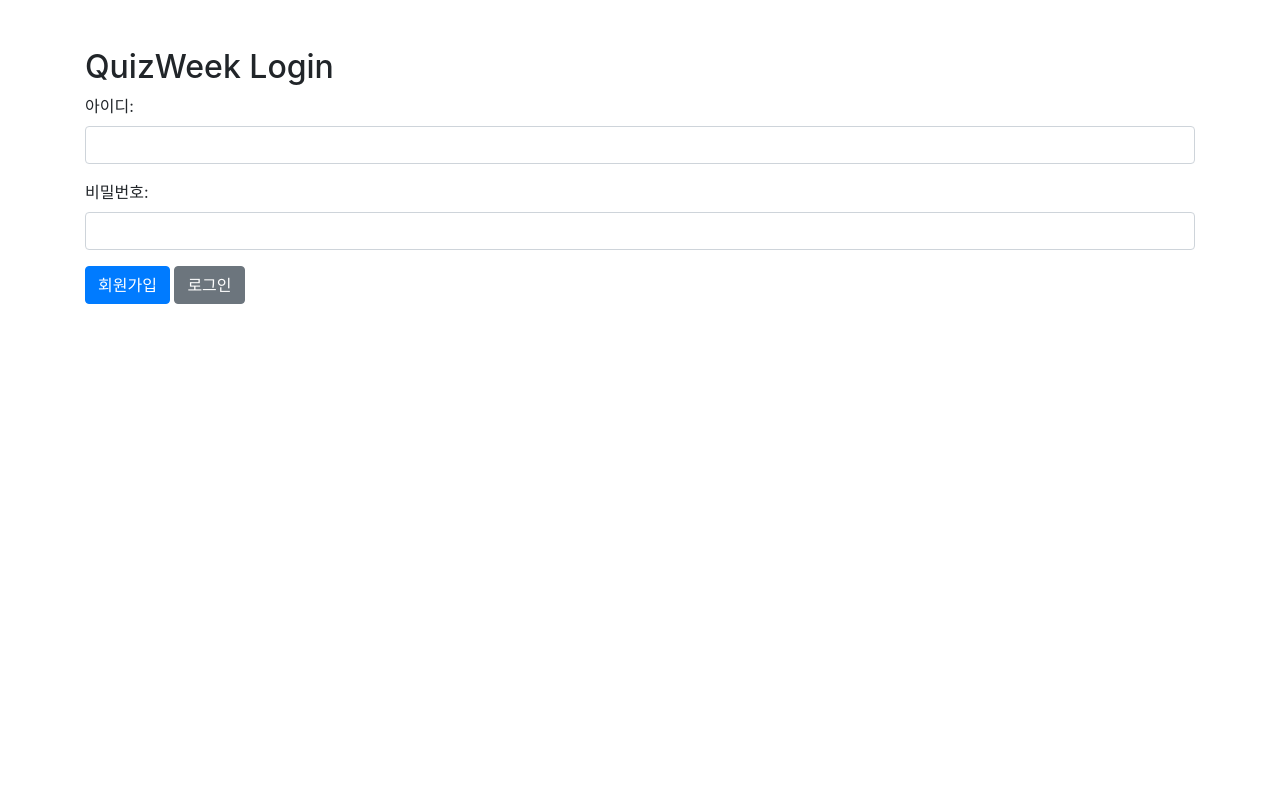
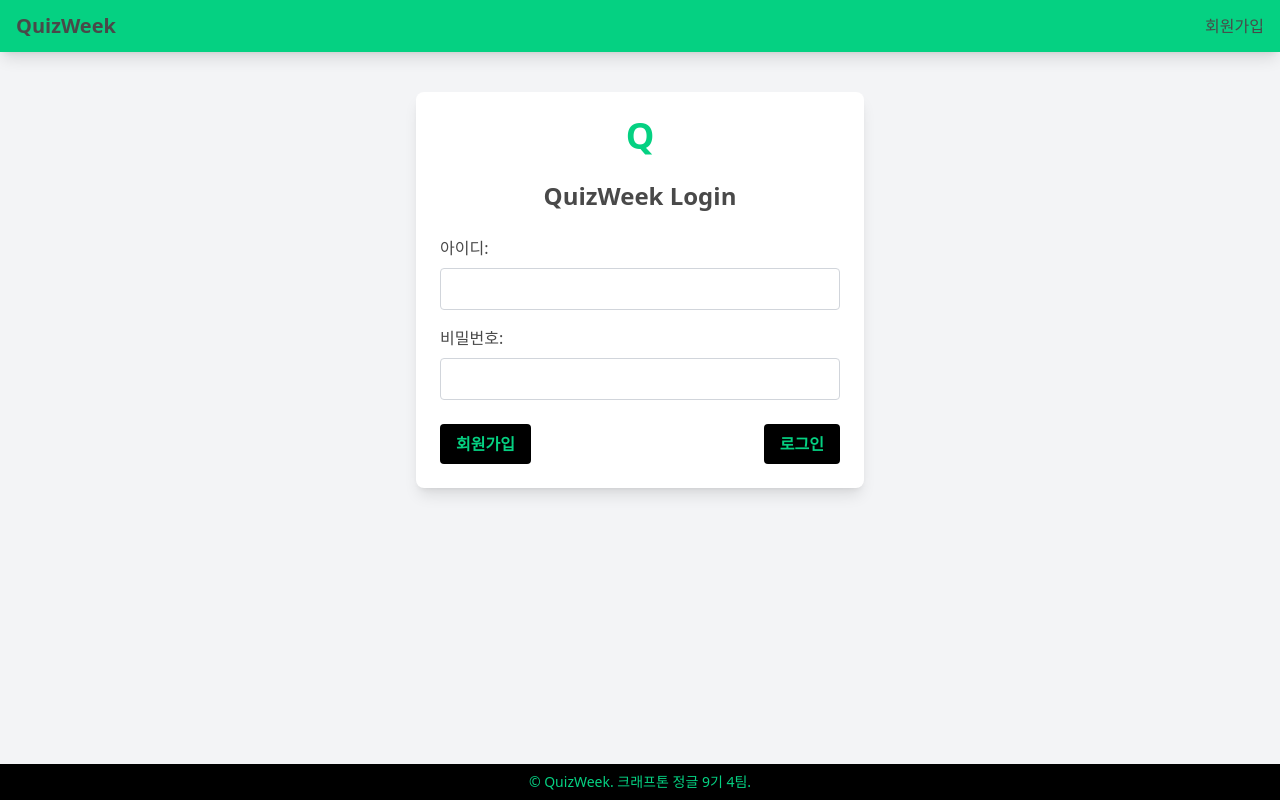
Before and after one commit to plan6062/qrafton, a Python web app: template templates/index.html in a window 1280 px wide. Run offline with Jinja, Linux system fonts and the light colour scheme; the template is opened without the code that fills it, so the values that code supplies are empty; some libraries are stand-ins or nearby versions; some web fonts are replaced.

Commit message:
feat : 로그인 화면 변경
로그인 화면 또한 마찬가지로 변경

```diff
--- a/templates/index.html
+++ b/templates/index.html
@@ -1,57 +1,106 @@
 <!DOCTYPE html>
 <html lang="ko">
   <head>
-    <!-- Required meta tags -->
     <meta charset="utf-8" />
-    <metaname="viewport" content="width=device-width, initial-scale=1, shrink-to-fit=no"
+    <meta
+      name="viewport"
+      content="width=device-width, initial-scale=1, shrink-to-fit=no"
     />
 
-    <!-- Bootstrap CSS -->
-    <link rel="stylesheet" href="https://cdn.jsdelivr.net/npm/bootstrap@4.6.0/dist/css/bootstrap.min.css" crossorigin="anonymous"
-    />
+    <!-- Tailwind CSS -->
+    <script src="https://cdn.tailwindcss.com"></script>
+
+    <!-- 사용자 정의 색상 추가 -->
+    <script>
+      tailwind.config = {
+        theme: {
+          extend: {
+            colors: {
+              'primary': '#05D182',
+              'text-dark': '#494949',
+            }
+          }
+        }
+      }
+    </script>
 
     <!-- JS -->
     <script src="https://code.jquery.com/jquery-3.5.1.min.js"></script>
-    <script src="https://cdn.jsdelivr.net/npm/popper.js@1.16.1/dist/umd/popper.min.js" crossorigin="anonymous"
-    ></script>
 
     <!-- 구글폰트 -->
-    <link href="https://fonts.googleapis.com/css?family=Stylish&display=swap" rel="stylesheet"
+    <link
+      href="https://fonts.googleapis.com/css?family=Stylish&display=swap"
+      rel="stylesheet"
     />
 
     <title>QuizWeek</title>
-
-    <!-- style -->
-    <style type="text/css"></style>
-
-    <script></script>
   </head>
 
-<body>
-  <div class="container mt-5">
-    <h2>QuizWeek Login</h2>
+  <body class="bg-gray-100 font-sans">
+    <!-- 네비게이션 바 -->
+    <nav class="bg-primary text-text-dark shadow-lg">
+      <div class="container mx-auto px-4 py-3">
+        <div class="flex justify-between items-center">
+          <div class="text-xl font-bold">QuizWeek</div>
+          <div class="space-x-4 flex items-center">
+            <a href="/register" class="hover:text-gray-700 font-medium">회원가입</a>
+          </div>
+        </div>
+      </div>
+    </nav>
+
+    <!-- 로그인 폼 -->
+    <div class="container mx-auto mt-10 px-4">
+      <div class="max-w-md mx-auto bg-white rounded-lg shadow-lg p-6">
+        <div class="text-4xl font-bold text-primary mb-6 text-center">Q</div>
+        <h2 class="text-2xl font-bold text-text-dark mb-6 text-center">QuizWeek Login</h2>
 
         <form action="/login" method="POST">
-      <div class="form-group">
-        <label>아이디:</label>
-        <input type="text" class="form-control" name="userid" required />
+          <div class="mb-4">
+            <label for="userid" class="block text-text-dark mb-2">아이디:</label>
+            <input
+              type="text"
+              class="w-full px-3 py-2 border border-gray-300 rounded focus:outline-none focus:ring-2 focus:ring-primary focus:border-transparent"
+              id="userid"
+              name="userid"
+              required
+            />
           </div>
 
-      <div class="form-group">
-        <label>비밀번호:</label>
-        <input type="password" class="form-control" name="userpw" required />
+          <div class="mb-6">
+            <label for="userpw" class="block text-text-dark mb-2">비밀번호:</label>
+            <input
+              type="password"
+              class="w-full px-3 py-2 border border-gray-300 rounded focus:outline-none focus:ring-2 focus:ring-primary focus:border-transparent"
+              id="userpw"
+              name="userpw"
+              required
+            />
           </div>
 
-      <div class="mt-3">
-        <a href="/register" class="btn btn-primary">회원가입</a>
-        <button type="submit" class="btn btn-secondary">로그인</button>
+          <div class="flex items-center justify-between mt-6">
+            <a href="/register" class="bg-black hover:bg-gray-800 text-primary font-bold py-2 px-4 rounded focus:outline-none focus:shadow-outline">
+              회원가입
+            </a>
+            <button type="submit" class="bg-black hover:bg-gray-800 text-primary font-bold py-2 px-4 rounded focus:outline-none focus:shadow-outline">
+              로그인
+            </button>
           </div>
         </form>
 
         {% if error %}
-      <div class="alert alert-danger mt-3"> {{ error }} </div>
+        <div class="bg-red-100 border-l-4 border-red-500 text-red-700 p-4 mt-6" role="alert">
+          <p>{{ error }}</p>
+        </div>
         {% endif %}
       </div>
+    </div>
+
+    <!-- 푸터 -->
+    <footer class="bg-black text-primary py-2 fixed bottom-0 w-full">
+      <div class="container mx-auto px-4 text-center">
+        <p class="text-sm">&copy; QuizWeek. 크래프톤 정글 9기 4팀.</p>
+      </div>
+    </footer>
   </body>
-
 </html>
```
Lines whose indentation alone changed are shown as unchanged.
